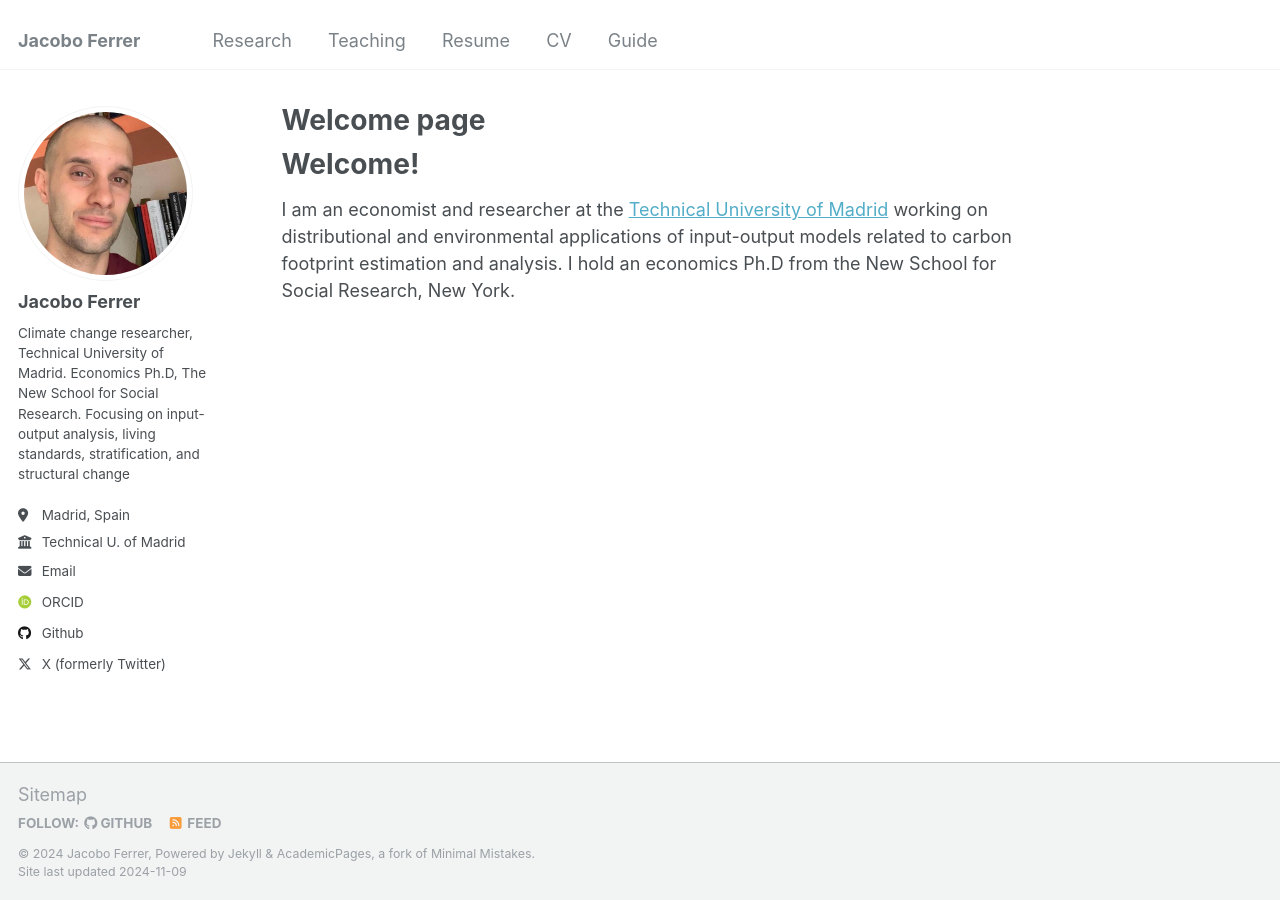
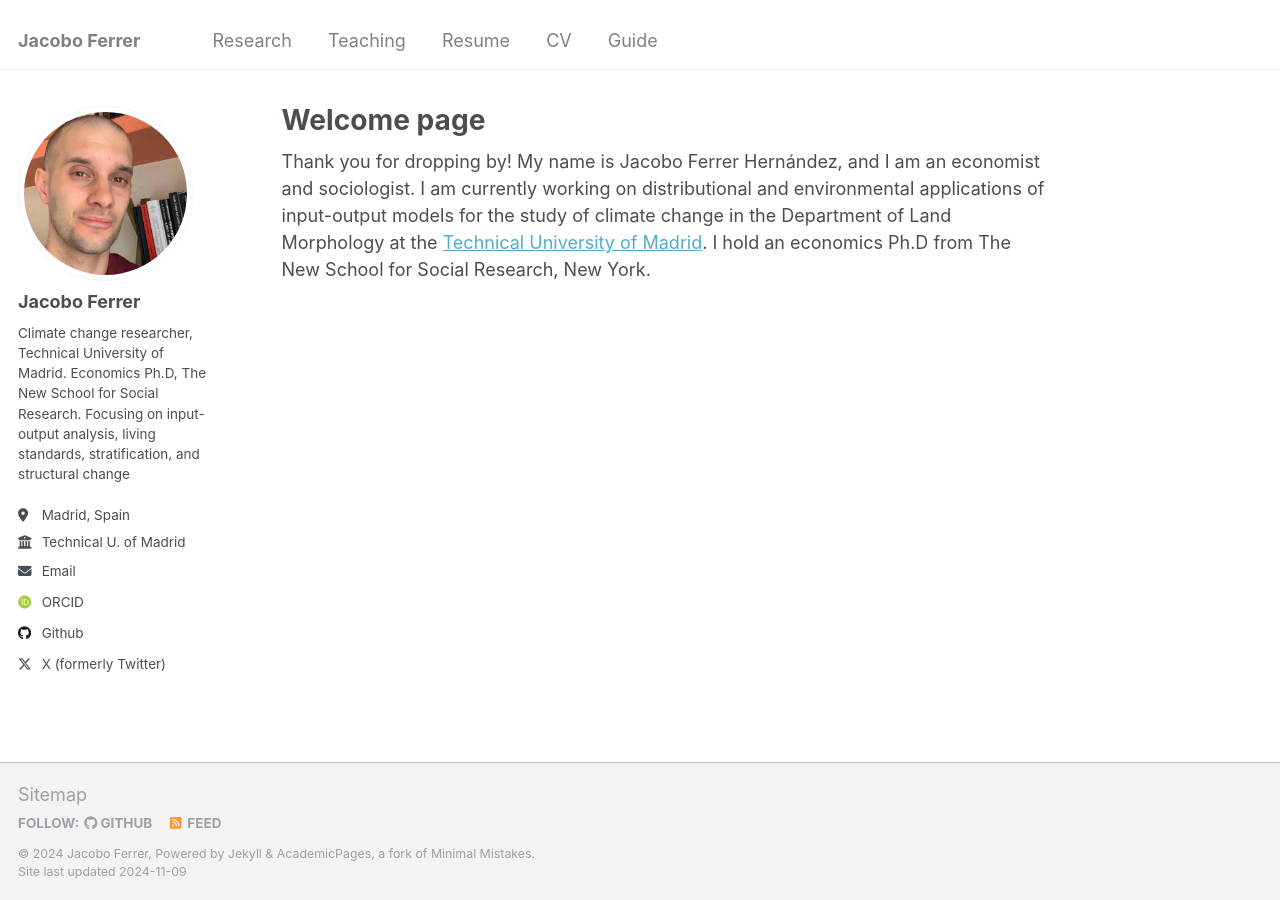
Before and after one commit to jferrherz/jferrherz.github.io, a Jekyll site: the page built from _pages/about.md, in a window 1280 px wide. Built offline with Jekyll 4.4.1, drawn with Linux system fonts in a browser that asks for light colours; some web fonts are replaced.

Commit message:
Update about.md

```diff
--- a/_pages/about.md
+++ b/_pages/about.md
@@ -7,6 +7,4 @@ redirect_from:
   - /about.html
 ---
 
-Welcome!
-======
-I am an economist and researcher at the [Technical University of Madrid](https://portalcientifico.upm.es/es/ipublic/researcher/336709) working on distributional and environmental applications of input-output models related to carbon footprint estimation and analysis. I hold an economics Ph.D from the New School for Social Research, New York.
+Thank you for dropping by! My name is Jacobo Ferrer Hernández, and I am an economist and sociologist. I am currently working on distributional and environmental applications of input-output models for the study of climate change in the Department of Land Morphology at the [Technical University of Madrid](https://portalcientifico.upm.es/es/ipublic/researcher/336709). I hold an economics Ph.D from The New School for Social Research, New York.
```
